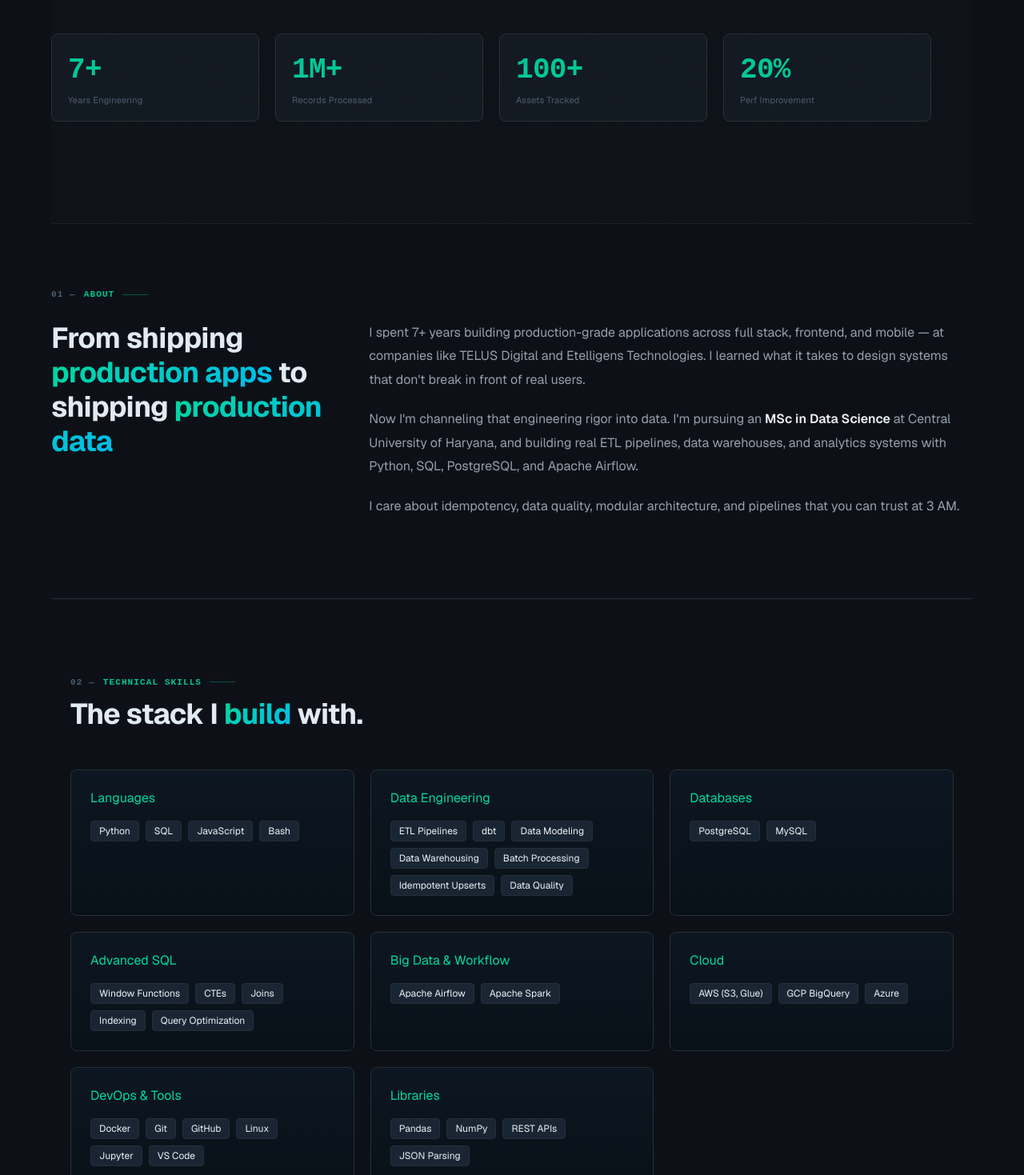
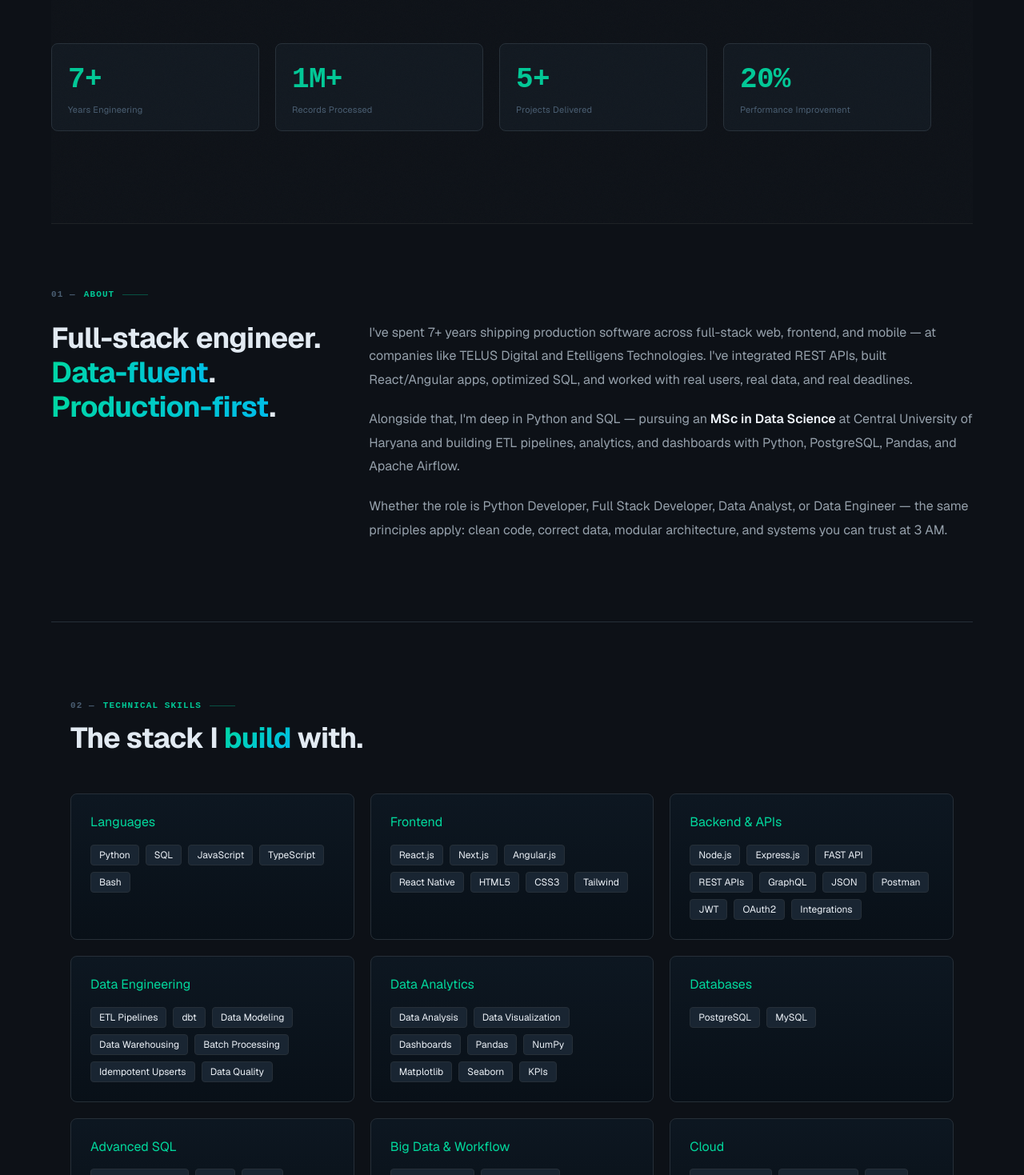
Before and after one commit to MeBiswas/myPortfolio, a Next.js app: page / in a window 1280 px wide. Shown: the part 581-2050 px from the top of the page at 80% size. Built offline with nearby package versions, Linux system fonts and the light colour scheme.

Commit message:
feat: update portfolio content and structure; enhance About, Hero, and Skills sections, and add new skills data

```diff
--- a/src/app/layout.tsx
+++ b/src/app/layout.tsx
@@ -14,24 +14,24 @@ const geistMono = Geist_Mono({
 })
 
 export const metadata: Metadata = {
-  metadataBase: new URL("https://yourdomain.com"),
+  metadataBase: new URL("https://abhipriyo-biswas-portfolio.vercel.app/"),
   title: {
-    default: "Abhipriyo Biswas | Junior Data Engineer",
+    default: "Abhipriyo Biswas | Software Engineer",
     template: "%s | Abhipriyo Biswas",
   },
   description:
-    "Junior Data Engineer specializing in Python, SQL, PostgreSQL, Apache Airflow, and ETL Pipeline Development.",
+    "Software Engineer specializing in React JS, Node JS, Python, SQL, PostgreSQL, Apache Airflow, and ETL Pipeline Development.",
   openGraph: {
-    title: "Abhipriyo Biswas | Junior Data Engineer",
+    title: "Abhipriyo Biswas | Software Engineer",
     description:
-      "Portfolio showcasing projects in Data Engineering, ETL Pipelines, Data Warehousing, and Analytics.",
+      "Portfolio showcasing projects in Software Engineering, ETL Pipelines, Data Warehousing, and Analytics.",
     type: "website",
   },
   twitter: {
     card: "summary_large_image",
-    title: "Abhipriyo Biswas | Junior Data Engineer",
+    title: "Abhipriyo Biswas | Software Engineer",
     description:
-      "Portfolio showcasing projects in Data Engineering, ETL Pipelines, and Data Warehousing.",
+      "Portfolio showcasing projects in Software Engineering, ETL Pipelines, and Data Warehousing.",
   },
 };
 
--- a/src/components/about/About.tsx
+++ b/src/components/about/About.tsx
@@ -10,16 +10,16 @@ export default function About() {
       </div>
       <div className={styles['about-grid']}>
         <h2 className={styles['sec-title']}>
-          From shipping <span className={styles['sec-title-hl']}>production apps</span> to shipping <span className={styles['sec-title-hl']}>production data</span>
+          Full-stack engineer. <span className={styles['sec-title-hl']}>Data-fluent</span>. <span className={styles['sec-title-hl']}>Production-first</span>.
         </h2>
         <div className={styles['about-bio']}>
-          <p>I spent 7+ years building production-grade applications across full stack, frontend, and mobile — at companies like TELUS Digital and Etelligens Technologies. I learned what it takes to design systems that don&apos;t break in front of real users.</p>
+          <p>I&apos;ve spent 7+ years shipping production software across full-stack web, frontend, and mobile — at companies like TELUS Digital and Etelligens Technologies. I&apos;ve integrated REST APIs, built React/Angular apps, optimized SQL, and worked with real users, real data, and real deadlines.</p>
           <p>
-            Now I&apos;m channeling that engineering rigor into data. I&apos;m pursuing an
+            Alongside that, I&apos;m deep in Python and SQL — pursuing an
             <span> MSc in Data Science </span>
-            at Central University of Haryana, and building real ETL pipelines, data warehouses, and analytics systems with Python, SQL, PostgreSQL, and Apache Airflow.
+            at Central University of Haryana and building ETL pipelines, analytics, and dashboards with Python, PostgreSQL, Pandas, and Apache Airflow.
           </p>
-          <p>I care about idempotency, data quality, modular architecture, and pipelines that you can trust at 3 AM.</p>
+          <p>Whether the role is Python Developer, Full Stack Developer, Data Analyst, or Data Engineer — the same principles apply: clean code, correct data, modular architecture, and systems you can trust at 3 AM.</p>
         </div>
       </div>
     </section>
--- a/src/components/contact/Contact.tsx
+++ b/src/components/contact/Contact.tsx
@@ -85,13 +85,13 @@ export default function Contact() {
           </a>
           <a href="https://linkedin.com/in/abhipriyo-biswas" target="_blank" className={styles['contact-info-item']}>
             <div className={styles['ci-icon']}>
-              <svg xmlns="http://www.w3.org/2000/svg" viewBox="0 0 24 24" fill="none" stroke="currentColor" stroke-width="2" stroke-linecap="round" stroke-linejoin="round" aria-hidden="true"><path d="M16 8a6 6 0 0 1 6 6v7h-4v-7a2 2 0 0 0-2-2 2 2 0 0 0-2 2v7h-4v-7a6 6 0 0 1 6-6z"></path><rect width="4" height="12" x="2" y="9"></rect><circle cx="4" cy="4" r="2"></circle></svg>
+              <svg xmlns="http://www.w3.org/2000/svg" viewBox="0 0 24 24" fill="none" stroke="currentColor" stroke-linecap="round" stroke-linejoin="round" aria-hidden="true"><path d="M16 8a6 6 0 0 1 6 6v7h-4v-7a2 2 0 0 0-2-2 2 2 0 0 0-2 2v7h-4v-7a6 6 0 0 1 6-6z"></path><rect width="4" height="12" x="2" y="9"></rect><circle cx="4" cy="4" r="2"></circle></svg>
             </div>
             <div className={styles['ci-val']}>linkedin.com/in/abhipriyo-biswas</div>
           </a>
           <a href="https://github.com/MeBiswas" target="_blank" className={styles['contact-info-item']}>
             <div className={styles['ci-icon']}>
-              <svg xmlns="http://www.w3.org/2000/svg" viewBox="0 0 24 24" fill="none" stroke="currentColor" stroke-width="2" stroke-linecap="round" stroke-linejoin="round" aria-hidden="true"><path d="M15 22v-4a4.8 4.8 0 0 0-1-3.5c3 0 6-2 6-5.5.08-1.25-.27-2.48-1-3.5.28-1.15.28-2.35 0-3.5 0 0-1 0-3 1.5-2.64-.5-5.36-.5-8 0C6 2 5 2 5 2c-.3 1.15-.3 2.35 0 3.5A5.403 5.403 0 0 0 4 9c0 3.5 3 5.5 6 5.5-.39.49-.68 1.05-.85 1.65-.17.6-.22 1.23-.15 1.85v4"></path><path d="M9 18c-4.51 2-5-2-7-2"></path></svg>
+              <svg xmlns="http://www.w3.org/2000/svg" viewBox="0 0 24 24" fill="none" stroke="currentColor" stroke-linecap="round" stroke-linejoin="round" aria-hidden="true"><path d="M15 22v-4a4.8 4.8 0 0 0-1-3.5c3 0 6-2 6-5.5.08-1.25-.27-2.48-1-3.5.28-1.15.28-2.35 0-3.5 0 0-1 0-3 1.5-2.64-.5-5.36-.5-8 0C6 2 5 2 5 2c-.3 1.15-.3 2.35 0 3.5A5.403 5.403 0 0 0 4 9c0 3.5 3 5.5 6 5.5-.39.49-.68 1.05-.85 1.65-.17.6-.22 1.23-.15 1.85v4"></path><path d="M9 18c-4.51 2-5-2-7-2"></path></svg>
             </div>
             <div className={styles['ci-val']}>github.com/MeBiswas</div>
           </a>
--- a/src/components/education/Education.tsx
+++ b/src/components/education/Education.tsx
@@ -68,6 +68,18 @@ export default function Education() {
               </div>
               <span className={`${styles['cert-status']} ${styles['cs-earned']}`}>Earned</span>
             </div>
+            <div className={styles['cert-card']}>
+              <div className={styles['cert-left']}>
+                <div className={styles['cert-ico']} style={{ background: 'rgba(59,130,246,0.1)' }}>
+                  🗄️
+                </div>
+                <div>
+                  <div className={styles['cert-name']}>SQL (Intermediate)</div>
+                  <div className={styles['cert-by']}>HackerRank</div>
+                </div>
+              </div>
+              <span className={`${styles['cert-status']} ${styles['cs-earned']}`}>Earned</span>
+            </div>
             <div className={`${styles['cert-card']} ${styles.dashed}`}>
               <div className={styles['cert-left']}>
                 <div className={styles['cert-ico']} style={{ background: 'rgba(245,158,11,0.1)' }}>
--- a/src/components/footer/Footer.tsx
+++ b/src/components/footer/Footer.tsx
@@ -12,10 +12,10 @@ export default function Footer() {
         </div>
         <div className={styles['footer-socials']}>
           <a href="https://github.com/MeBiswas" target="_blank" rel="noopener noreferrer" className={styles.fsoc} title="GitHub">
-            <svg xmlns="http://www.w3.org/2000/svg" width={14} height={14} viewBox="0 0 24 24" fill="none" stroke="currentColor" stroke-width="2" stroke-linecap="round" stroke-linejoin="round" aria-hidden="true"><path d="M15 22v-4a4.8 4.8 0 0 0-1-3.5c3 0 6-2 6-5.5.08-1.25-.27-2.48-1-3.5.28-1.15.28-2.35 0-3.5 0 0-1 0-3 1.5-2.64-.5-5.36-.5-8 0C6 2 5 2 5 2c-.3 1.15-.3 2.35 0 3.5A5.403 5.403 0 0 0 4 9c0 3.5 3 5.5 6 5.5-.39.49-.68 1.05-.85 1.65-.17.6-.22 1.23-.15 1.85v4"></path><path d="M9 18c-4.51 2-5-2-7-2"></path></svg>
+            <svg xmlns="http://www.w3.org/2000/svg" width={14} height={14} viewBox="0 0 24 24" fill="none" stroke="currentColor" stroke-linecap="round" stroke-linejoin="round" aria-hidden="true"><path d="M15 22v-4a4.8 4.8 0 0 0-1-3.5c3 0 6-2 6-5.5.08-1.25-.27-2.48-1-3.5.28-1.15.28-2.35 0-3.5 0 0-1 0-3 1.5-2.64-.5-5.36-.5-8 0C6 2 5 2 5 2c-.3 1.15-.3 2.35 0 3.5A5.403 5.403 0 0 0 4 9c0 3.5 3 5.5 6 5.5-.39.49-.68 1.05-.85 1.65-.17.6-.22 1.23-.15 1.85v4"></path><path d="M9 18c-4.51 2-5-2-7-2"></path></svg>
           </a>
           <a href="https://linkedin.com/in/abhipriyo-biswas" target="_blank" rel="noopener noreferrer" className={styles.fsoc} title="LinkedIn">
-            <svg xmlns="http://www.w3.org/2000/svg" width={14} height={14} viewBox="0 0 24 24" fill="none" stroke="currentColor" stroke-width="2" stroke-linecap="round" stroke-linejoin="round" aria-hidden="true"><path d="M16 8a6 6 0 0 1 6 6v7h-4v-7a2 2 0 0 0-2-2 2 2 0 0 0-2 2v7h-4v-7a6 6 0 0 1 6-6z"></path><rect width="4" height="12" x="2" y="9"></rect><circle cx="4" cy="4" r="2"></circle></svg>
+            <svg xmlns="http://www.w3.org/2000/svg" width={14} height={14} viewBox="0 0 24 24" fill="none" stroke="currentColor" stroke-linecap="round" stroke-linejoin="round" aria-hidden="true"><path d="M16 8a6 6 0 0 1 6 6v7h-4v-7a2 2 0 0 0-2-2 2 2 0 0 0-2 2v7h-4v-7a6 6 0 0 1 6-6z"></path><rect width="4" height="12" x="2" y="9"></rect><circle cx="4" cy="4" r="2"></circle></svg>
           </a>
           <a href="mailto:biswasabhi93@gmail.com" className={styles.fsoc} title="Email">
             <Mail size={14} color='oklch(78% 0.17 165)' />
--- a/src/components/hero/Hero.tsx
+++ b/src/components/hero/Hero.tsx
@@ -12,12 +12,11 @@ export default function Hero() {
         available for junior data engineer roles
       </div>
       <h1 className={styles['hero-title']}>
-        Building reliable <span className={styles['hero-title-hl']}> data pipelines </span>
-        that scale.
+        Engineering reliable <span className={styles['hero-title-hl']}> software & data </span>
+        that ships.
       </h1>
       <p className={styles['hero-sub']}>
-        I&apos;m <strong className={styles['hero-sub-strong']}>Abhipriyo Biswas</strong> — a software engineer with 7+ years of production
-        experience, now focused on data engineering with Python, SQL, PostgreSQL, and Apache Airflow.
+        I&apos;m <strong className={styles['hero-sub-strong']}>Abhipriyo Biswas</strong> — a software engineer with 7+ years of production experience across full-stack web, Python, and SQL. I build APIs, applications, ETL pipelines, and analytics that hold up in production.
       </p>
       <div className={styles['hero-btns']}>
         <a href="#projects" className={styles['btn-primary']}>
@@ -38,12 +37,12 @@ export default function Hero() {
           <div className={styles['stat-lbl']}>Records Processed</div>
         </div>
         <div className={styles['stat-box']}>
-          <div className={styles['stat-val']}>100+</div>
-          <div className={styles['stat-lbl']}>Assets Tracked</div>
+          <div className={styles['stat-val']}>5+</div>
+          <div className={styles['stat-lbl']}>Projects Delivered</div>
         </div>
         <div className={styles['stat-box']}>
           <div className={styles['stat-val']}>20%</div>
-          <div className={styles['stat-lbl']}>Perf Improvement</div>
+          <div className={styles['stat-lbl']}>Performance Improvement</div>
         </div>
       </div>
     </section>
--- a/src/components/skills/SkillCard.tsx
+++ b/src/components/skills/SkillCard.tsx
@@ -1,11 +1,19 @@
+import styles from './Skills.module.css';
+
 interface SkillCardProps {
-  // Define your props here
+  title: string;
+  skills: string[];
 }
 
-export default function SkillCard(props: SkillCardProps) {
+export default function SkillCard({ title, skills }: SkillCardProps) {
   return (
-    <div className="skill-card">
-      {/* Skill card content */}
+    <div className={styles['skills-card']}>
+      <h3 className={styles['skill-title']}>{title}</h3>
+      <div className={styles['skills']}>
+        {skills.map((skill) => (
+          <span key={skill}>{skill}</span>
+        ))}
+      </div>
     </div>
   );
 }
--- a/src/components/skills/Skills.tsx
+++ b/src/components/skills/Skills.tsx
@@ -1,10 +1,12 @@
 'use client';
 
 import styles from './Skills.module.css';
+import SkillCard from './SkillCard';
+import { skillGroups } from '../../data/skills';
 
 export default function Skills() {
   return (
-    <section id="skills" className={`${styles.section}`}>
+    <section id="skills" className={styles.section}>
       <div className={styles['sec-eyebrow']}>
         <span className={styles['sec-num']}>02 —</span> technical skills
       </div>
@@ -12,79 +14,9 @@ export default function Skills() {
         The stack I <span className={styles['sec-title-hl']}>build</span> with.
       </h2>
       <div className={styles['skills-grid']}>
-        <div className={styles['skills-card']}>
-          <h3 className={styles['skill-title']}>Languages</h3>
-          <div className={styles['skills']}>
-            <span>Python</span>
-            <span>SQL</span>
-            <span>JavaScript</span>
-            <span>Bash</span>
-          </div>
-        </div>
-        <div className={styles['skills-card']}>
-          <h3 className={styles['skill-title']}>Data Engineering</h3>
-          <div className={styles['skills']}>
-            <span>ETL Pipelines</span>
-            <span>dbt</span>
-            <span>Data Modeling</span>
-            <span>Data Warehousing</span>
-            <span>Batch Processing</span>
-            <span>Idempotent Upserts</span>
-            <span>Data Quality</span>
-          </div>
-        </div>
-        <div className={styles['skills-card']}>
-          <h3 className={styles['skill-title']}>Databases</h3>
-          <div className={styles['skills']}>
-            <span>PostgreSQL</span>
-            <span>MySQL</span>
-          </div>
-        </div>
-        <div className={styles['skills-card']}>
-          <h3 className={styles['skill-title']}>Advanced SQL</h3>
-          <div className={styles['skills']}>
-            <span>Window Functions</span>
-            <span>CTEs</span>
-            <span>Joins</span>
-            <span>Indexing</span>
-            <span>Query Optimization</span>
-          </div>
-        </div>
-        <div className={styles['skills-card']}>
-          <h3 className={styles['skill-title']}>Big Data &amp; Workflow</h3>
-          <div className={styles['skills']}>
-            <span>Apache Airflow</span>
-            <span>Apache Spark</span>
-          </div>
-        </div>
-        <div className={styles['skills-card']}>
-          <h3 className={styles['skill-title']}>Cloud</h3>
-          <div className={styles['skills']}>
-            <span>AWS (S3, Glue)</span>
-            <span>GCP BigQuery</span>
-            <span>Azure</span>
-          </div>
-        </div>
-        <div className={styles['skills-card']}>
-          <h3 className={styles['skill-title']}>DevOps &amp; Tools</h3>
-          <div className={styles['skills']}>
-            <span>Docker</span>
-            <span>Git</span>
-            <span>GitHub</span>
-            <span>Linux</span>
-            <span>Jupyter</span>
-            <span>VS Code</span>
-          </div>
-        </div>
-        <div className={styles['skills-card']}>
-          <h3 className={styles['skill-title']}>Libraries</h3>
-          <div className={styles['skills']}>
-            <span>Pandas</span>
-            <span>NumPy</span>
-            <span>REST APIs</span>
-            <span>JSON Parsing</span>
-          </div>
-        </div>
+        {skillGroups.map((group) => (
+          <SkillCard key={group.title} title={group.title} skills={group.skills} />
+        ))}
       </div>
     </section>
   );
--- a/src/data/skills.ts
+++ b/src/data/skills.ts
@@ -1,4 +1,51 @@
-// Skills data type and examples
-export const skills = [
-  // Add your skills here
+export interface SkillGroup {
+  title: string;
+  skills: string[];
+}
+
+export const skillGroups: SkillGroup[] = [
+  {
+    title: 'Languages',
+    skills: ['Python', 'SQL', 'JavaScript', 'TypeScript', 'Bash'],
+  },
+  {
+    title: 'Frontend',
+    skills: ['React.js', 'Next.js', 'Angular.js', 'React Native', 'HTML5', 'CSS3', 'Tailwind'],
+  },
+  {
+    title: 'Backend & APIs',
+    skills: ['Node.js', 'Express.js', 'FAST API', 'REST APIs', 'GraphQL', 'JSON', 'Postman', 'JWT', 'OAuth2', 'Integrations'],
+  },
+  {
+    title: 'Data Engineering',
+    skills: ['ETL Pipelines', 'dbt', 'Data Modeling', 'Data Warehousing', 'Batch Processing', 'Idempotent Upserts', 'Data Quality'],
+  },
+  {
+    title: 'Data Analytics',
+    skills: ['Data Analysis', 'Data Visualization', 'Dashboards', 'Pandas', 'NumPy', 'Matplotlib', 'Seaborn', 'KPIs'],
+  },
+  {
+    title: 'Databases',
+    skills: ['PostgreSQL', 'MySQL'],
+  },
+  {
+    title: 'Advanced SQL',
+    skills: ['Window Functions', 'CTEs', 'Joins', 'Indexing', 'Query Optimization'],
+  },
+  {
+    title: 'Big Data & Workflow',
+    skills: ['Apache Airflow', 'Apache Spark'],
+  },
+  {
+    title: 'Cloud',
+    skills: ['AWS (S3, Glue)', 'GCP BigQuery', 'Azure'],
+  },
+  {
+    title: 'DevOps & Tools',
+    skills: ['Docker', 'Git', 'GitHub', 'Linux', 'Jupyter', 'VS Code'],
+  },
+  {
+    title: 'Libraries',
+    skills: ['Pandas', 'NumPy', 'REST APIs', 'JSON Parsing'],
+  },
 ];
```
